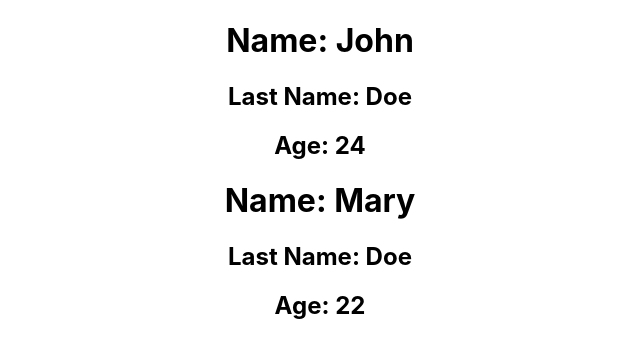
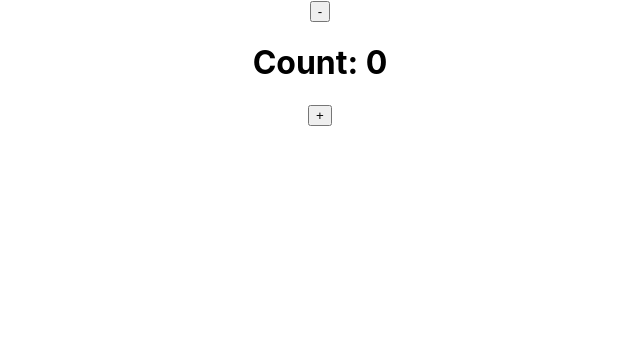
Before and after one commit to AndriiChemerys/search_movie_app, a React (Create React App) app: page / in a window 1280 px wide. Shown: the top 358 px of the page, without its empty margins (320-960 px from the left). Built offline with nearby package versions, Linux system fonts and the light colour scheme.

Commit message:
Writing basic state

```diff
--- a/src/App.js
+++ b/src/App.js
@@ -1,20 +1,14 @@
+import { useState } from "react";
 import "./App.css";
 
-const Person = (props) => {
-  return (
-    <>
-      <h1>Name: {props.name}</h1>
-      <h2>Last Name: {props.lastName}</h2>
-      <h2>Age: {props.age}</h2>
-    </>
-  );
-};
+const App = () => {
+  const [counter, setCounter] = useState(0);
 
-const App = () => {
   return (
     <div className="App">
-      <Person name="John" lastName="Doe" age={24} />
-      <Person name="Mary" lastName="Doe" age={22} />
+      <button onClick={() => setCounter((prevCount) => prevCount - 1)}> - </button>
+      <h1> Count: {counter}</h1>
+      <button onClick={() => setCounter((prevCount) => prevCount + 1)}> + </button>
     </div>
   );
 };
```
